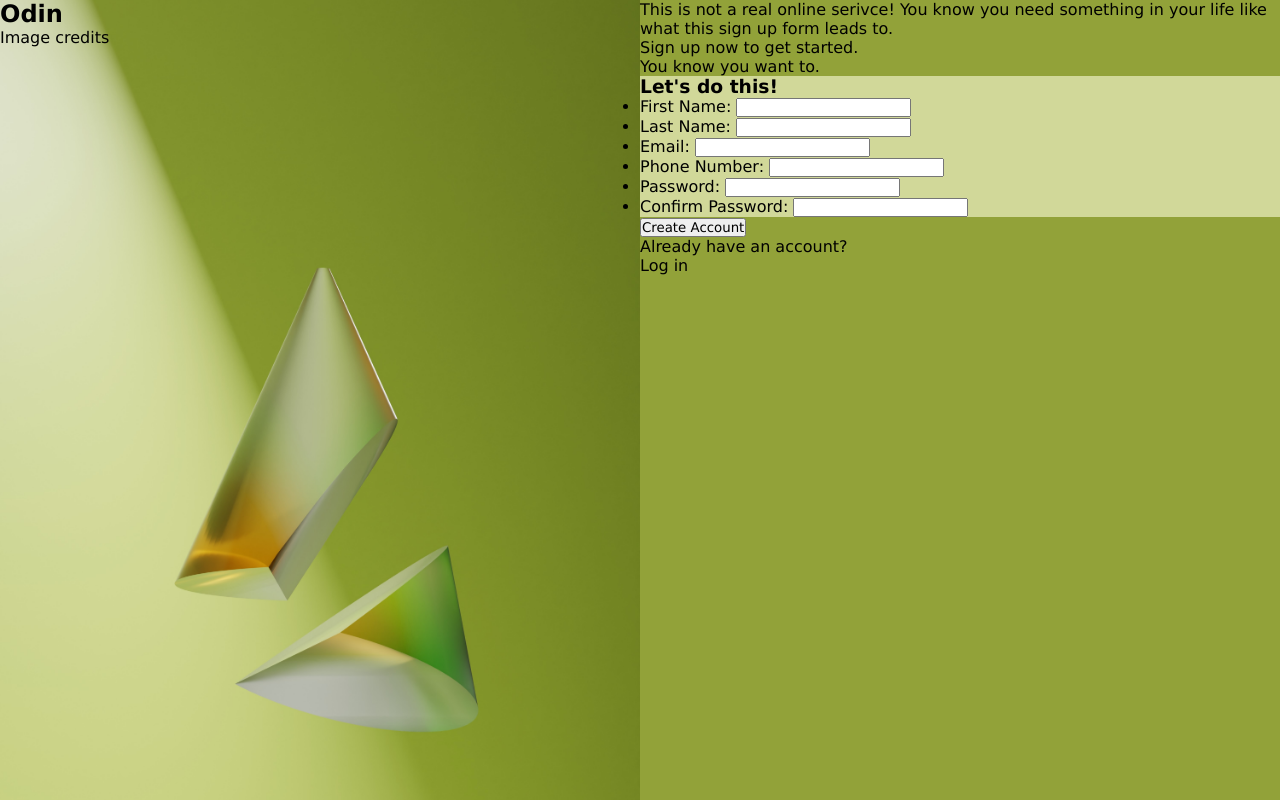
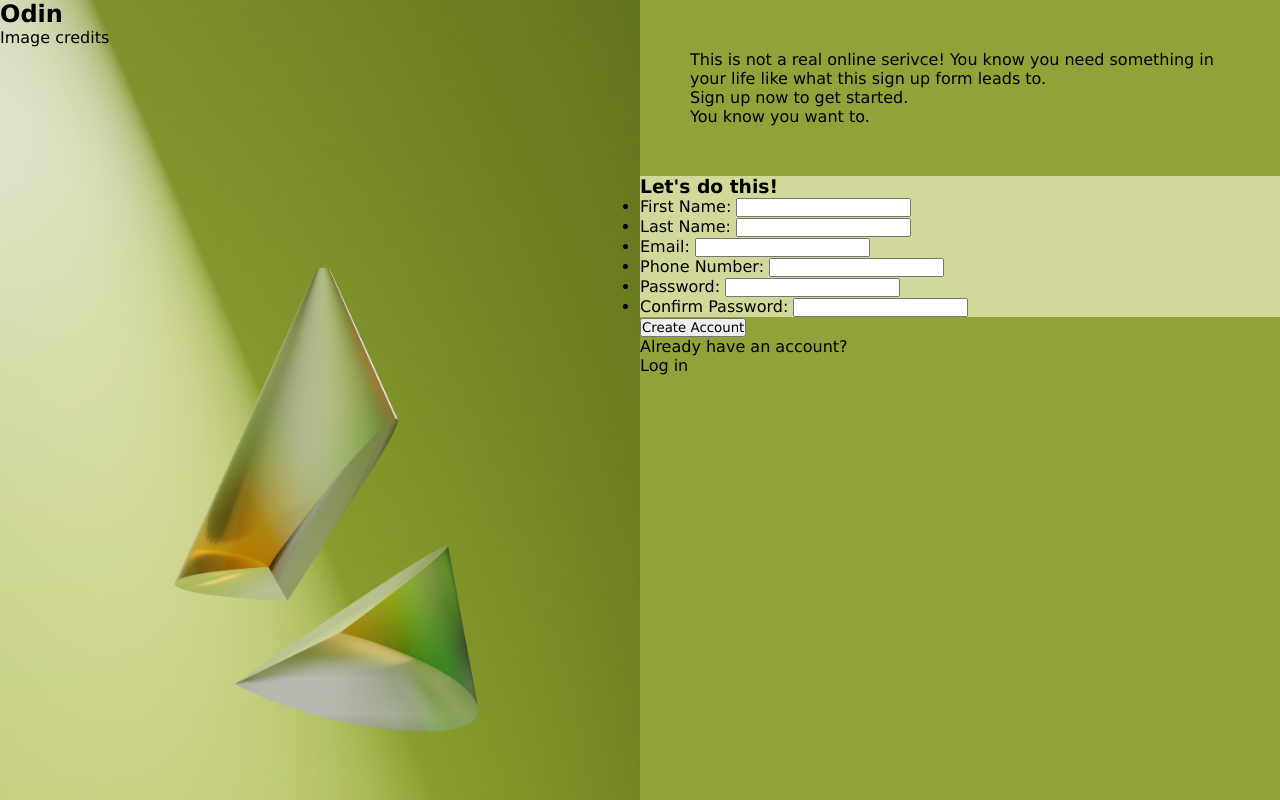
Before and after one commit to elenajusto/sign-up-form, a plain HTML site: page index.html in a window 1280 px wide. Drawn offline with Linux system fonts and the light colour scheme.

Commit message:
Added padding and flexbox to right-page-top

```diff
--- a/styles.css
+++ b/styles.css
@@ -14,13 +14,13 @@ body {
 html, body {
     height: 100%;
     width: 100%;
-    overflow: hidden; /* To prevent unintended scrollbars */
+    overflow: hidden;     /* To prevent unintended scrollbars */
 }
 
 #left-page, #right-page {
-    height: 100%;  /* Full screen height */
-    width: 50%;  /* Half screen width */
-    float: left;  /* This makes them sit side by side */
+    height: 100%;         /* Full screen height */
+    width: 50%;           /* Half screen width */
+    float: left;          /* This makes them sit side by side */
 }
 
 #right-page {
@@ -30,6 +30,13 @@ html, body {
     margin: 0px;
     padding: 0px;
     background-color: #92A239;
+}
+
+#right-page-top {
+    display: flex;
+    flex-direction: column;
+
+    padding: 50px;
 }
 
 #right-page-middle {
```
